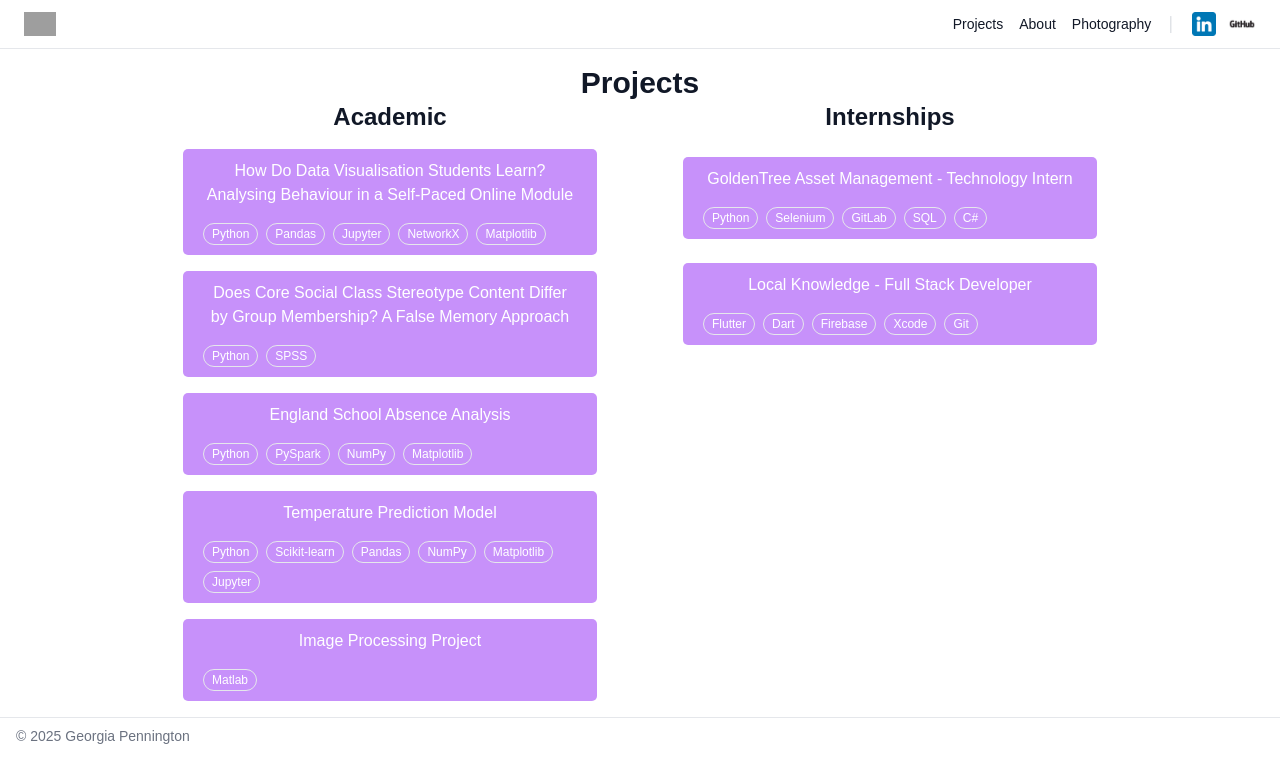
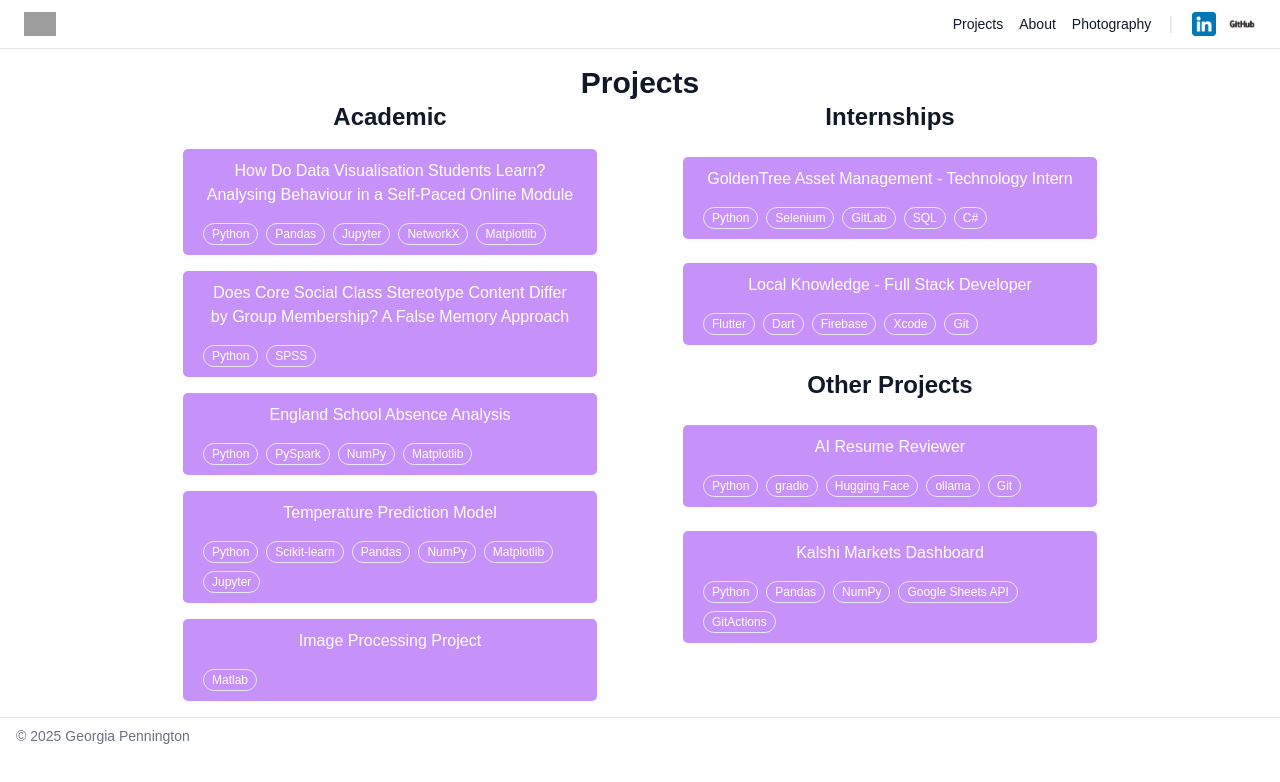
Before and after one commit to gpenn4/gpenn_site, a Next.js app in the folder gpenn-site/: page /projects in a window 1280 px wide. Shown: the top 782 px of the page. Built offline with nearby package versions, Linux system fonts and the light colour scheme; grey boxes are pictures that could not be loaded.

Commit message:
Style: Project spage

```diff
--- a/gpenn-site/src/app/projects/page.tsx
+++ b/gpenn-site/src/app/projects/page.tsx
@@ -175,6 +175,7 @@ export default function ProjectsPage() {
           <div className='space-y-6'>
             <h1 className="text-2xl font-bold">Internships</h1>
 
+            {/* GOLDENTREE */}
             <Popup trigger={<button className="trigger-button">GoldenTree Asset Management - Technology Intern
               <div className="mt-4 flex flex-wrap gap-2">
                 <Tag key={"Python"} label={"Python"} />
@@ -217,6 +218,7 @@ export default function ProjectsPage() {
               </div>
             </Popup>
 
+            {/* LOCAL KNOWLEDGE */}
             <Popup trigger={<button className="trigger-button">Local Knowledge - Full Stack Developer
               <div className="mt-4 flex flex-wrap gap-2">
                 <Tag key={"Flutter"} label={"Flutter"} />
@@ -237,13 +239,49 @@ export default function ProjectsPage() {
                 </div>
               </div>
             </Popup>
+
+            {/* OTHER PROJECTS */}
+            <h1 className="text-2xl font-bold">Other Projects</h1>
+
+            <Popup trigger={<button className="trigger-button">AI Resume Reviewer
+              <div className="mt-4 flex flex-wrap gap-2">
+                <Tag key={"Python"} label={"Python"} />
+                <Tag key={"gradio"} label={"gradio"} />
+                <Tag key={"Hugging Face"} label={"Hugging Face"} />
+                <Tag key={"ollama"} label={"ollama"} />
+                <Tag key={"Git"} label={"Git"} />
+              </div>
+            </button>} position="right center" modal nested>
+              <div className="modal">
+                <div className="header font-bold">AI Resume Reviewer</div>
+                <div className="content">
+                  <div className="inline-block rounded-full border px-5 py-5 leading-none bg-yellow-200 text-center">
+                    <p>Designed and implemented a resume review assistant.</p>
+                  </div>
+                </div>
+              </div>
+            </Popup>
+
+            <Popup trigger={<button className="trigger-button">Kalshi Markets Dashboard
+              <div className="mt-4 flex flex-wrap gap-2">
+                <Tag key={"Python"} label={"Python"} />
+                <Tag key={"Pandas"} label={"Pandas"} />
+                <Tag key={"NumPy"} label={"NumPy"} />
+                <Tag key={"Google Sheets API"} label={"Google Sheets API"} />
+                <Tag key={"GitActions"} label={"GitActions"} />
+              </div>
+            </button>} position="right center" modal nested>
+              <div className="modal">
+                <div className="header font-bold">Kalshi Markets Dashboard</div>
+                <div className="content">
+                  <div className="inline-block rounded-full border px-5 py-5 leading-none bg-yellow-200 text-center">
+                    <p>Designed and implemented a Python script to pull data from Kalshi markets API.</p>
+                  </div>
+                </div>
+              </div>
+            </Popup>
           </div>
         </div>
-
-        {/* <h3 className="italic">Year-Long Software Engineering Team Project</h3>
-        <ul className="list-disc pl-5 space-y-2">
-          <li>Worked in an Agile team.</li>
-        </ul> */}
 
       </main>
     </div>
```
